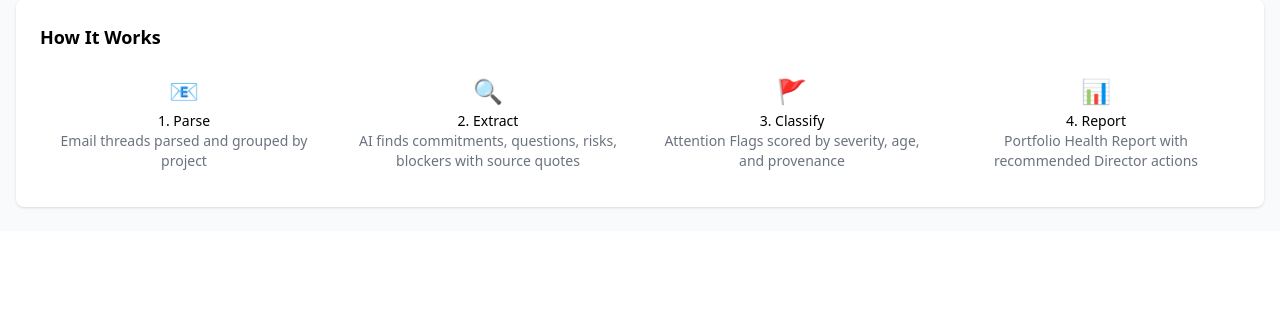
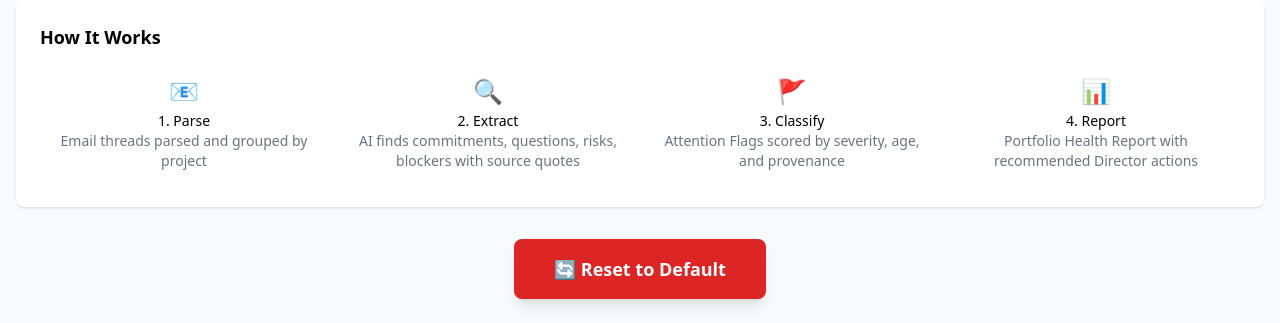
Before and after one commit to peterkolcza/attrecto-qbr-task, a FastAPI app: page / in a window 1280 px wide. Shown: the part 759-1082 px from the top of the page. Before the commit the page ends 968 px from the top, so only its background shows below. Run offline with FastAPI, Linux system fonts and the light colour scheme; some libraries are stand-ins or nearby versions.

Commit message:
feat(web): reset-to-default button + fix stale test count in README (#47)
Adds a prominent red 'Reset to Default' button at the bottom of the
dashboard with a browser confirm dialog. POSTing to /reset:
- Cancels any in-flight analysis asyncio tasks
- Clears the jobs dict and project_state
- 303-redirects back to /

Enables the demo to be re-run from a clean slate without restarting
the server.

Also removes stale '125 tests' claims from README (we are at 184).

```diff
--- a/src/qbr_web/app.py
+++ b/src/qbr_web/app.py
@@ -321,6 +321,20 @@ def _evict_old_jobs() -> None:
     while len(jobs) > MAX_JOBS and completed:
         jid, _ = completed.pop(0)
         del jobs[jid]
+
+
+@app.post("/reset")
+async def reset_state(request: Request):
+    """Clear all in-memory state (jobs + project_state) so the demo can be
+    re-run from scratch. Cancels any in-flight analysis tasks first.
+    """
+    for job in jobs.values():
+        task = job.get("_task")
+        if task is not None and not task.done():
+            task.cancel()
+    jobs.clear()
+    project_state.clear()
+    return RedirectResponse(url="/", status_code=303)
 
 
 @app.get("/", response_class=HTMLResponse)
--- a/src/qbr_web/templates/index.html
+++ b/src/qbr_web/templates/index.html
@@ -185,6 +185,17 @@
             <div class="text-gray-500">Portfolio Health Report with recommended Director actions</div>
         </div>
     </div>
+</div>
+
+<!-- Reset to default — clears all in-memory state so the demo can be re-run -->
+<div class="mt-8 flex justify-center">
+    <form action="/reset" method="post"
+          onsubmit="return confirm('Reset everything? This clears all analysis history and returns the dashboard to its default state. Any running analysis will be cancelled.');">
+        <button type="submit"
+                class="bg-red-600 hover:bg-red-700 text-white font-bold py-4 px-10 rounded-lg shadow-lg text-lg transition transform hover:scale-105">
+            🔄 Reset to Default
+        </button>
+    </form>
 </div>
 
 <script>
```
Also changed, not shown: tests/test_web.py (+42 -0 lines), README.md.
